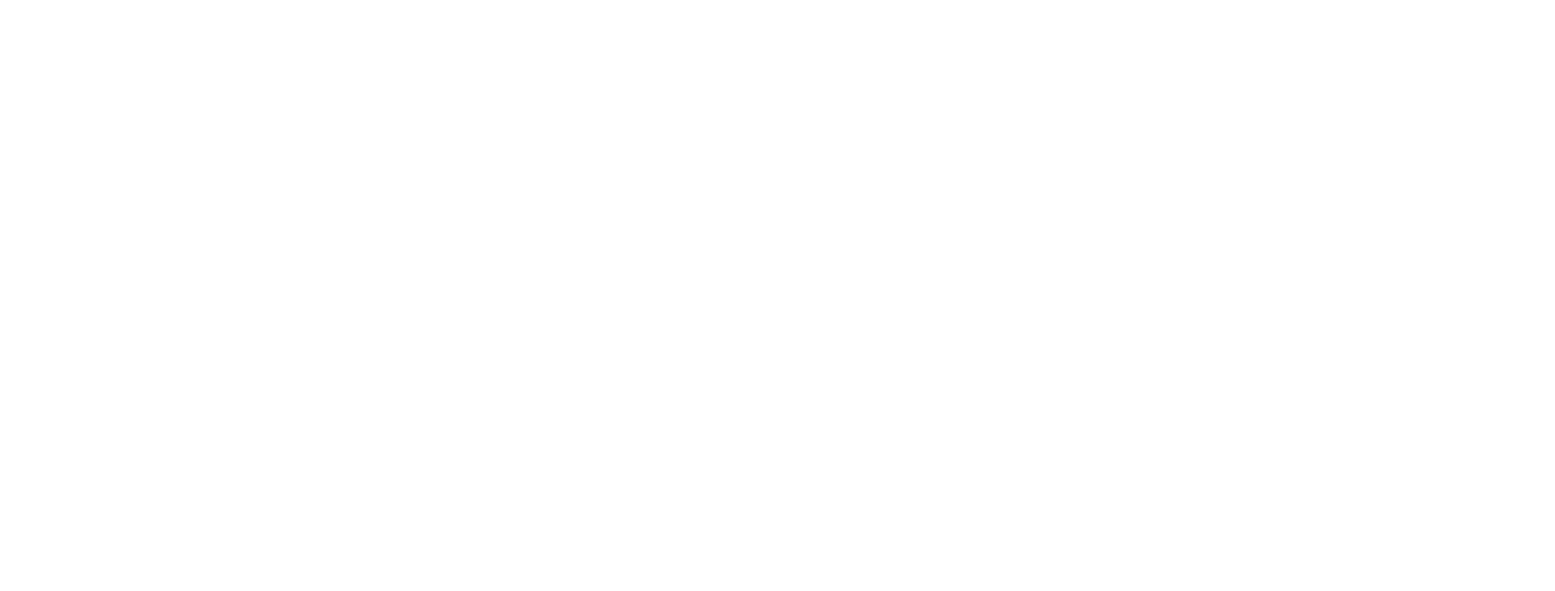
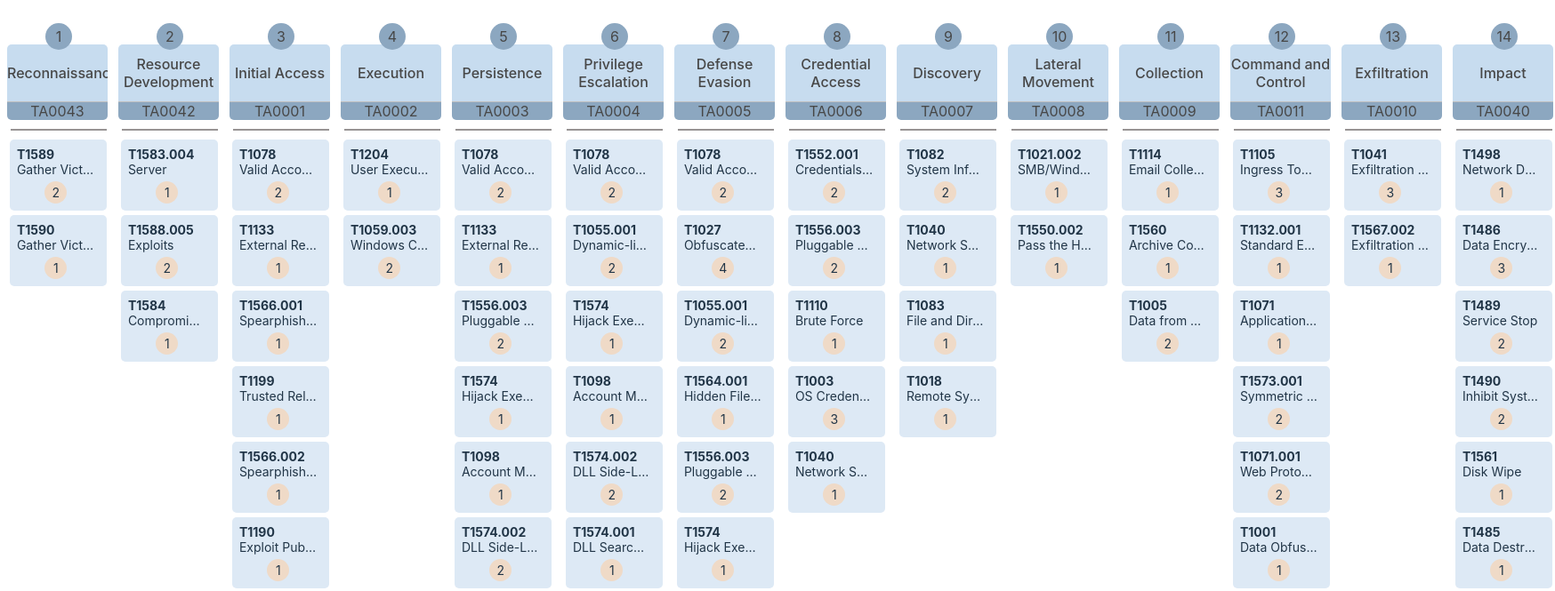
Before and after one commit to kateblbn/security-trending-ttps, a React (Vite) app: page / in a window 1280 px wide. Shown: the top 665 px of the page at 89% size, 1748 px wide, since content can reach past the window. Built offline with nearby package versions, Linux system fonts and the light colour scheme.

Commit message:
Reduce and filtering techniques data and displaying counts of similar data

```diff
--- a/src/App.tsx
+++ b/src/App.tsx
@@ -14,7 +14,7 @@
 // console.log(repo);
 
   useEffect(() => {
-    // repo.getTactics().then((x) => setTactics(x));
+     repo.getTactics().then((x) => setTactics(x));
     repo.getTechniques().then((x) => setTechniques(x));
   }, []);
 
--- a/src/assets/components/Data.ts
+++ b/src/assets/components/Data.ts
@@ -6,6 +6,7 @@
 };
 
 export type MitreTechnique = {
+  [x: string]: any;
   name: string;
   id: string;
   tacticKeys: string;
--- a/src/assets/components/TechniqueColumn.tsx
+++ b/src/assets/components/TechniqueColumn.tsx
@@ -4,9 +4,10 @@
 type TechniqueColumnProps = {
   id: string;
   name: string;
+  count: number
 };
 
-export const TechniqueColumn = ({ id, name }: TechniqueColumnProps) => {
+export const TechniqueColumn = ({ id, name, count}: TechniqueColumnProps) => {
   return (
     <div className="tecnique-wrapper">
       <div className="subtechniques-list">
@@ -14,7 +15,7 @@
           <div className="subtechniques-list-box">
             <div className="subtechniques-id">{id}</div>
             <div className="subtechniques-name">{name}</div>
-            <span className="subtechniques-event">{}</span>
+            <span className="subtechniques-event">{count}</span>
           </div>
         </div>
       </div>
--- a/src/assets/components/TechniquesMatrix.tsx
+++ b/src/assets/components/TechniquesMatrix.tsx
@@ -2,6 +2,7 @@
 import { TechniqueColumn } from "./TechniqueColumn";
 import { KillChainHeaderItem } from "./KillChainHeaderItem";
 import "./TechniquesMatrix.css";
+import { useState } from "react";
 
 export function TechniquesMatrix({
   tactics,
@@ -10,20 +11,65 @@
   tactics: MitreTactic[];
   techniques: MitreTechnique[];
 }) {
+
+  tactics.sort((a, b) => a.number - b.number);
+
   return (
     <div className="container">
       <div className="header-technique">
         {tactics.map((tactic) => {
-          console.log(tactic);
-          console.log(techniques);
+          // console.log(techniques);
 
           const relatedTechniques = techniques.filter((technique) => {
             const tacticList = technique["tacticKeys"];
             if (tacticList) {
               return tacticList.split(", ").includes(tactic["tacticsKey"]);
             }
+
             return false;
           });
+          // console.log(relatedTechniques);
+          let techReduce = relatedTechniques.reduce((acc, item) => {
+            if (!acc[item.id]) {
+              // console.log(acc[item.id]);
+              acc[item.id] = [];
+            }
+            acc[item.id].push(item);
+            return acc;
+          }, {});
+
+          const ReducedTechniques = () => {
+            const entries = Object.entries(techReduce).map(
+              ([key, techniques]) => {
+                if (techniques && Array.isArray(techniques)) {
+                  // console.log(techniques);
+
+                  const uniqueTechniques = techniques.filter(
+                    (technique, index, self) => {
+                      // console.log(technique);
+
+                      return (
+                        index ===
+                        self.findIndex((t) => t.name === technique.name)
+                      );
+                    }
+                  );
+                  return uniqueTechniques.map((technique) => (
+                    <TechniqueColumn
+                      key={technique.id}
+                      id={technique.id}
+                      name={technique.name}
+                      count={techniques.length}
+                    />
+                  ));
+                } else {
+                  console.log("No techniques found for key:", key);
+                  return null;
+                }
+              }
+            );
+            return <div>{entries}</div>;
+          };
 
           return (
             <div className="header-techniques-wrapper" key={tactic.id}>
@@ -34,17 +80,9 @@
               />
 
               <span className="line"></span>
-              {relatedTechniques.length > 0 && (
-                <div className="technique-column">
-                  {relatedTechniques.map((technique) => (
-                    <TechniqueColumn
-                      key={technique.id}
-                      id={technique.id}
-                      name={technique.name}
-                    />
-                  ))}
-                </div>
-              )}
+              <div className="technique-column">
+                <ReducedTechniques />
+              </div>
             </div>
           );
         })}
--- a/src/assets/repositories/repository-interface.ts
+++ b/src/assets/repositories/repository-interface.ts
@@ -1,8 +1,8 @@
 import { MitreTechnique, MitreTactic } from "../components/Data";
 
-// export interface IRepository {
-//   getTactics(): Promise<MitreTactic[]>;
-// }
+export interface IRepository {
+  getTactics(): Promise<MitreTactic[]>;
+}
 export interface IRepository {
   getTechniques(): Promise<MitreTechnique[]>;
 }
--- a/src/assets/repositories/test-repository.ts
+++ b/src/assets/repositories/test-repository.ts
@@ -1,15 +1,106 @@
-import { MitreTechnique } from "../components/Data";
+import { MitreTechnique, MitreTactic } from "../components/Data";
 import { IRepository } from "./repository-interface";
 
-const tactics = ["defense-evasion", "privilege-escalation"];
+const dataOfTactics: MitreTactic[] = [
 
-const tacticBuckets = new Map<string, MitreTechnique[]>();
+  {
+    id: "TA0006",
+    tactic: "Credential Access",
+    number: 8,
+    tacticsKey: "credential-access",
+  },
+  {
+    id: "TA0004",
+    tactic: "Privilege Escalation",
+    number: 6,
+    tacticsKey: "privilege-escalation",
+  },
+  {
+    id: "TA0003",
+    tactic: "Persistence",
+    number: 5,
+    tacticsKey: "persistence",
+  },
+  {
+    id: "TA0009",
+    tactic: "Collection",
+    number: 11,
+    tacticsKey: "collection",
+  },
+  {
+    id: "TA0002",
+    tactic: "Execution",
+    number: 4,
+    tacticsKey: "execution",
+    },
+    {
+      id: "TA0042",
+      tactic: "Resource Development",
+      number: 2,
+      tacticsKey: "resource-development",
+    },
+    {
+      id: "TA0007",
+      tactic: "Discovery",
+      number: 9,
+      tacticsKey: "discovery",
+    },
+    {
+      id: "TA0043",
+      tactic: "Reconnaissance",
+      number: 1,
+      tacticsKey: "reconnaissance",
+    },
+    {
+      id: "TA0005",
+      tactic: "Defense Evasion",
+      number: 7,
+      tacticsKey: "defense-evasion",
+    },
+    {
+      id: "TA0010",
+      tactic: "Exfiltration",
+      number: 13,
+      tacticsKey: "exfiltration",
+    },
+    {
+      id: "TA0001",
+      tactic: "Initial Access",
+      number: 3,
+      tacticsKey: "initial-access",
+    },
+    {
+      id: "TA0008",
+      tactic: "Lateral Movement",
+      number: 10,
+      tacticsKey: "lateral-movement",
+    },
+    {
+      id: "TA0040",
+      tactic: "Impact",
+      number: 14,
+      tacticsKey: "impact",
+    },
+    {
+      id: "TA0011",
+      tactic: "Command and Control",
+      number: 12,
+      tacticsKey: "command-and-control",
+    },
+  ];
 
-for (let tactic of tactics) {
-  tacticBuckets.set(tactic, []);
-}
 
-const data: MitreTechnique[] = [
+
+  // const tactics = ["defense-evasion", "privilege-escalation"];
+
+  const tacticBuckets = new Map<string, MitreTechnique[]>();
+
+  // for (let tactic of tactics) {
+  //   tacticBuckets.set(tactic, []);
+  // }
+
+
+const dataOfTechniques: MitreTechnique[] = [
   {
     id: "T1078",
     name: "Valid Accounts",
@@ -50,110 +141,415 @@
   { id: "T1486", name: "Data Encrypted for Impact", tacticKeys: "impact" },
   { id: "T1489", name: "Service Stop", tacticKeys: "impact" },
   { id: "T1486", name: "Data Encrypted for Impact", tacticKeys: "impact" },
+  {
+    id: "T1552.001",
+    name: "Credentials In Files",
+    tacticKeys: "credential-access"
+  },
+  {
+    id: "T1567.002",
+    name: "Exfiltration to Cloud Storage",
+    tacticKeys: "exfiltration"
+  },
+  {
+    id: "T1490",
+    name: "Inhibit System Recovery",
+    tacticKeys: "impact"
+  },
+  {
+    id: "T1133",
+    name: "External Remote Services",
+    tacticKeys: "persistence, initial-access"
+  },
+  {
+    id: "T1564.001",
+    name: "Hidden Files and Directories",
+    tacticKeys: "defense-evasion"
+  },
+  {
+    id: "T1490",
+    name: "Inhibit System Recovery",
+    tacticKeys: "impact"
+  },
+  {
+    id: "T1132.001",
+    name: "Standard Encoding",
+    tacticKeys: "command-and-control"
+  },
+  {
+    id: "T1566.001",
+    name: "Spearphishing Attachment",
+    tacticKeys: "initial-access"
+  },
+  {
+    id: "T1027",
+    name: "Obfuscated Files or Information",
+    tacticKeys: "defense-evasion"
+  },
+  {
+    id: "T1105",
+    name: "Ingress Tool Transfer",
+    tacticKeys: "command-and-control"
+  },
+  {
+    id: "T1114",
+    name: "Email Collection",
+    tacticKeys: "collection"
+  },
+  {
+    id: "T1204",
+    name: "User Execution",
+    tacticKeys: "execution"
+  },
+  {
+    id: "T1556.003",
+    name: "Pluggable Authentication Modules",
+    tacticKeys: "credential-access, defense-evasion, persistence"
+  },
+  {
+    id: "T1071",
+    name: "Application Layer Protocol",
+    tacticKeys: "command-and-control"
+  },
+  {
+    id: "T1556.003",
+    name: "Pluggable Authentication Modules",
+    tacticKeys: "credential-access, defense-evasion, persistence"
+  },
+  {
+    id: "T1199",
+    name: "Trusted Relationship",
+    tacticKeys: "initial-access"
+  },
+  {
+    id: "T1574",
+    name: "Hijack Execution Flow",
+    tacticKeys: "persistence, privilege-escalation, defense-evasion"
+  },
+  {
+    id: "T1561",
+    name: "Disk Wipe",
+    tacticKeys: "impact"
+  },
+  {
+    id: "T1485",
+    name: "Data Destruction",
+    tacticKeys: "impact"
+  },
+  {
+    id: "T1021.002",
+    name: "SMB/Windows Admin Shares",
+    tacticKeys: "lateral-movement"
+  },
+  {
+    id: "T1566.002",
+    name: "Spearphishing Link",
+    tacticKeys: "initial-access"
+  },
+  {
+    id: "T1190",
+    name: "Exploit Public-Facing Application",
+    tacticKeys: "initial-access"
+  },
+  {
+    id: "T1486",
+    name: "Data Encrypted for Impact",
+    tacticKeys: "impact"
+  },
+  {
+    id: "T1560",
+    name: "Archive Collected Data",
+    tacticKeys: "collection"
+  },
+  {
+    id: "T1552.001",
+    name: "Credentials In Files",
+    tacticKeys: "credential-access"
+  },
+  {
+    id: "T1110",
+    name: "Brute Force",
+    tacticKeys: "credential-access"
+  },
+  {
+    id: "T1078",
+    name: "Valid Accounts",
+    tacticKeys: "defense-evasion, persistence, privilege-escalation, initial-access"
+  },
+  {
+    id: "T1566",
+    name: "Phishing",
+    tacticKeys: "initial-access"
+  },
+  {
+    id: "T1098",
+    name: "Account Manipulation",
+    tacticKeys: "persistence, privilege-escalation"
+  },
+  {
+    id: "T1027",
+    name: "Obfuscated Files or Information",
+    tacticKeys: "defense-evasion"
+  },
+  {
+    id: "T1574.002",
+    name: "DLL Side-Loading",
+    tacticKeys: "persistence, privilege-escalation, defense-evasion"
+  },
+  {
+    id: "T1574.001",
+    name: "DLL Search Order Hijacking",
+    tacticKeys: "persistence, privilege-escalation, defense-evasion"
+  },
+  {
+    id: "T1589",
+    name: "Gather Victim Identity Information",
+    tacticKeys: "reconnaissance"
+  },
+  {
+    id: "T1027",
+    name: "Obfuscated Files or Information",
+    tacticKeys: "defense-evasion"
+  },
+  {
+    id: "T1059.003",
+    name: "Windows Command Shell",
+    tacticKeys: "execution"
+  },
+  {
+    id: "T1041",
+    name: "Exfiltration Over C2 Channel",
+    tacticKeys: "exfiltration"
+  },
+  {
+    id: "T1583.004",
+    name: "Server",
+    tacticKeys: "resource-development"
+  },
+  {
+    id: "T1588.005",
+    name: "Exploits",
+    tacticKeys: "resource-development"
+  },
+  {
+    id: "T1003",
+    name: "OS Credential Dumping",
+    tacticKeys: "credential-access"
+  },
+  {
+    id: "T1589",
+    name: "Gather Victim Identity Information",
+    tacticKeys: "reconnaissance"
+  },
+  {
+    id: "T1573.001",
+    name: "Symmetric Cryptography",
+    tacticKeys: "command-and-control"
+  },
+  {
+    id: "T1040",
+    name: "Network Sniffing",
+    tacticKeys: "credential-access, discovery"
+  },
+  {
+    id: "T1083",
+    name: "File and Directory Discovery",
+    tacticKeys: "discovery"
+  },
+  {
+    id: "T1590",
+    name: "Gather Victim Network Information",
+    tacticKeys: "reconnaissance"
+  },
+  {
+    id: "T1059.003",
+    name: "Windows Command Shell",
+    tacticKeys: "execution"
+  },
+  {
+    id: "T1055.001",
+    name: "Dynamic-link Library Injection",
+    tacticKeys: "defense-evasion, privilege-escalation"
+  },
+  {
+    id: "T1071.001",
+    name: "Web Protocols",
+    tacticKeys: "command-and-control"
+  },
+  {
+    id: "T1574.002",
+    name: "DLL Side-Loading",
+    tacticKeys: "persistence, privilege-escalation, defense-evasion"
+  },
+  {
+    id: "T1001",
+    name: "Data Obfuscation",
+    tacticKeys: "command-and-control"
+  },
+  {
+    id: "T1588.005",
+    name: "Exploits",
+    tacticKeys: "resource-development"
+  },
+  {
+    id: "T1003",
+    name: "OS Credential Dumping",
+    tacticKeys: "credential-access"
+  },
+  {
+    id: "T1547.001",
+    name: "Registry Run Keys / Startup Folder",
+    tacticKeys: "persistence, privilege-escalation"
+  },
+  {
+    id: "T1573.001",
+    name: "Symmetric Cryptography",
+    tacticKeys: "command-and-control"
+  },
+  {
+    id: "T1005",
+    name: "Data from Local System",
+    tacticKeys: "collection"
+  },
+  {
+    id: "T1489",
+    name: "Service Stop",
+    tacticKeys: "impact"
+  },
+  {
+    id: "T1070.004",
+    name: "File Deletion",
+    tacticKeys: "defense-evasion"
+  },
+  {
+    id: "T1543.003",
+    name: "Windows Service",
+    tacticKeys: "persistence, privilege-escalation"
+  },
+  {
+    id: "T1003",
+    name: "OS Credential Dumping",
+    tacticKeys: "credential-access"
+  },
+  {
+    id: "T1572",
+    name: "Protocol Tunneling",
+    tacticKeys: "command-and-control"
+  },
+  {
+    id: "T1071.004",
+    name: "DNS",
+    tacticKeys: "command-and-control"
+  },
+  {
+    id: "T1018",
+    name: "Remote System Discovery",
+    tacticKeys: "discovery"
+  },
+  {
+    id: "T1584",
+    name: "Compromise Infrastructure",
+    tacticKeys: "resource-development"
+  },
+  {
+    id: "T1082",
+    name: "System Information Discovery",
+    tacticKeys: "discovery"
+  },
+  {
+    id: "T1546.008",
+    name: "Accessibility Features",
+    tacticKeys: "privilege-escalation, persistence"
+  },
+  {
+    id: "T1036.005",
+    name: "Match Legitimate Name or Location",
+    tacticKeys: "defense-evasion"
+  },
+  {
+    id: "T1550.002",
+    name: "Pass the Hash",
+    tacticKeys: "defense-evasion, lateral-movement"
+  },
+  {
+    id: "T1222.002",
+    name: "Linux and Mac File and Directory Permissions Modification",
+    tacticKeys: "defense-evasion"
+  },
+  {
+    id: "T1005",
+    name: "Data from Local System",
+    tacticKeys: "collection"
+  },
+  {
+    id: "T1105",
+    name: "Ingress Tool Transfer",
+    tacticKeys: "command-and-control"
+  },
+  {
+    id: "T1071.001",
+    name: "Web Protocols",
+    tacticKeys: "command-and-control"
+  }
 ];
 
-for (let threatActorTechnique of data) {
-  // console.log(threatActorTechnique.tacticKeys.split(", "));
-  const tactics = threatActorTechnique.tacticKeys.split(", ");
-  console.log(tactics);
 
-  for (let resTactic of tactics) {
-    // console.log(resTactic);
 
-    const result = console.log(tacticBuckets.set(resTactic, []));
+
+const groupedByTactics = dataOfTechniques.reduce( (acc, tech) => {
+const splitedTechniques = tech.tacticKeys.split(', ').map(e => e.trim())
+splitedTechniques.forEach(tactic => {
+  if(!acc[tactic]) {
+    acc[tactic] = [];
+  } else {
+acc[tactic].push(splitedTechniques)
   }
-}
+  splitedTechniques.map( e => e)
+})
 
-console.log(tacticBuckets.entries());
+return acc
+}, {})
+// console.log(groupedByTactics);
+
+// for (let threatActorTechnique of dataOfTechniques) {
+//   // console.log(threatActorTechnique.tacticKeys.split(", "));
+//   const tactics = threatActorTechnique.tacticKeys.split(", ").concat();
+//   console.log(tactics);
+
+//   for (let resTactic of tactics) {
+//     // console.log(resTactic);
+
+//     const result = tacticBuckets.set(resTactic, tactics);
+//     // console.log(result);
+//     // console.log(tactics);
+//   }
+//   console.log(tacticBuckets);
+// }
 
 // console.log(data);
-const result = Object.groupBy(data, ({ tacticKeys }) => tacticKeys);
+// const techniquesGroup = Object.groupBy(dataOfTechniques, ({ tacticKeys }) => tacticKeys);
+// console.log(dataOfTechniques.)
+
+
+// .reduce( (acc, e) => {
+//   if(acc[e] == e) {
+//      acc[e].push(tacticBuckets)
+//   } else {
+//     acc[e] = [e]
+//   }
+//   return acc
+
+// }));
+
+
 
 // console.log(result["defense-evasion, privilege-escalation"]);
 
 export class TestRepository implements IRepository {
   async getTechniques(): Promise<MitreTechnique[]> {
-    return data;
+    return dataOfTechniques;
+  }
+  async getTactics(): Promise<MitreTactic[]> {
+    return dataOfTactics;
   }
 }
-// export class TestRepository implements IRepository {
-//   async getTechniques(): Promise<Mitre[]>
-//   return data
-// }
-
-// const data: MitreTechnique[] = [
-//   {
-//     number: 1,
-//     tactic: "Reconnaissance",
-//     id: "TA0043",
-//     subTechnique: {
-//         name: "aa",
-//         id: "abc"
-//     }
-//   },
-//   {
-//     number: 2,
-//     tactic: "Resource Development",
-//     id: "TA0042",
-//   },
-//   {
-//     number: 3,
-//     tactic: "Initial Access",
-//     id: "TA0001",
-//   },
-//   {
-//     number: 4,
-//     tactic: "Execution",
-//     id: "TA0002",
-//   },
-//   {
-//     number: 5,
-//     tactic: "Persistence",
-//     id: "TA0003",
-//   },
-//   {
-//     number: 6,
-//     tactic: "Privilege Escalation",
-//     id: "TA0004",
-//   },
-//   {
-//     number: 7,
-//     tactic: "Defense Evasion",
-//     id: "TA0005",
-//   },
-//   {
-//     number: 8,
-//     tactic: "Credential Access",
-//     id: "TA0006",
-//   },
-//   {
-//     number: 9,
-//     tactic: "Discovery",
-//     id: "TA0007",
-//   },
-//   {
-//     number: 10,
-//     tactic: "Lateral Movement",
-//     id: "TA0008",
-//   },
-//   {
-//     number: 11,
-//     tactic: "Collection",
-//     id: "TA0009",
-//   },
-//   {
-//     number: 12,
-//     tactic: "Command and Control",
-//     id: "TA0011",
-//   },
-//   {
-//     number: 13,
-//     tactic: "Exfiltration",
-//     id: "TA0010",
-//   },
-//   {
-//     number: 14,
-//     tactic: "Impact",
-//     id: "TA0040",
-//   },
-// ];
--- a/src/assets/repositories/xrm-repository.ts
+++ b/src/assets/repositories/xrm-repository.ts
@@ -53,7 +53,7 @@
     return resTechniques.entities.map((x) => ({
       id: x["technique.esa_mitreid"] as string,
       name: x["technique.esa_name"] as string,
-      threatActorKey: x["technique.esa_tactics"] as string,
+      tacticKeys: x["technique.esa_tactics"] as string,
     }));
   }
 }
--- a/tsconfig.app.json
+++ b/tsconfig.app.json
@@ -3,7 +3,7 @@
     "tsBuildInfoFile": "./node_modules/.tmp/tsconfig.app.tsbuildinfo",
     "target": "ES2020",
     "useDefineForClassFields": true,
-    "lib": ["ES2024", "DOM", "DOM.Iterable", ],
+    "lib": ["ES2016","ES2017", "ES6", "DOM", "DOM.Iterable", ],
     "module": "ESNext",
     "skipLibCheck": true,
 
```
